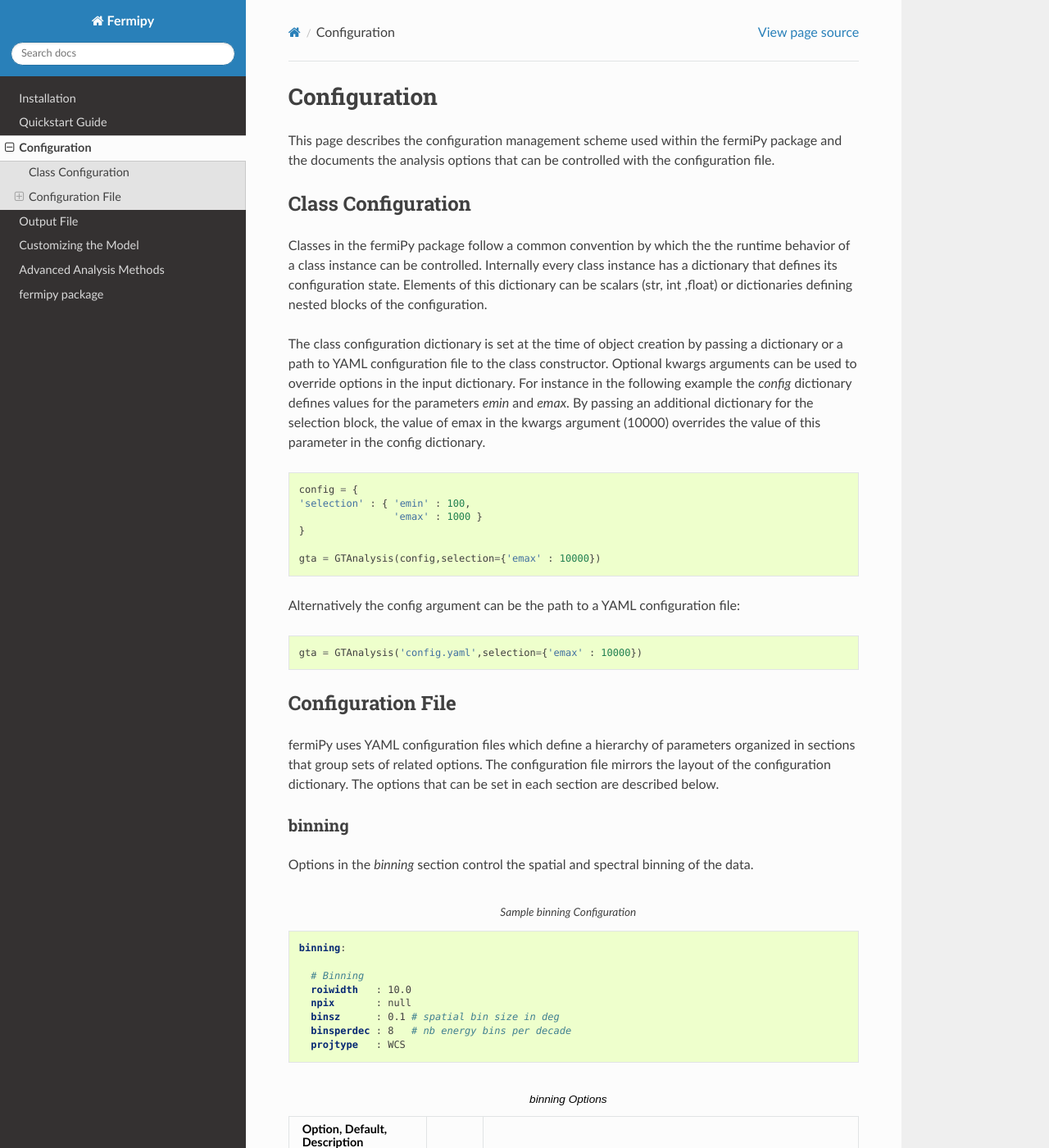
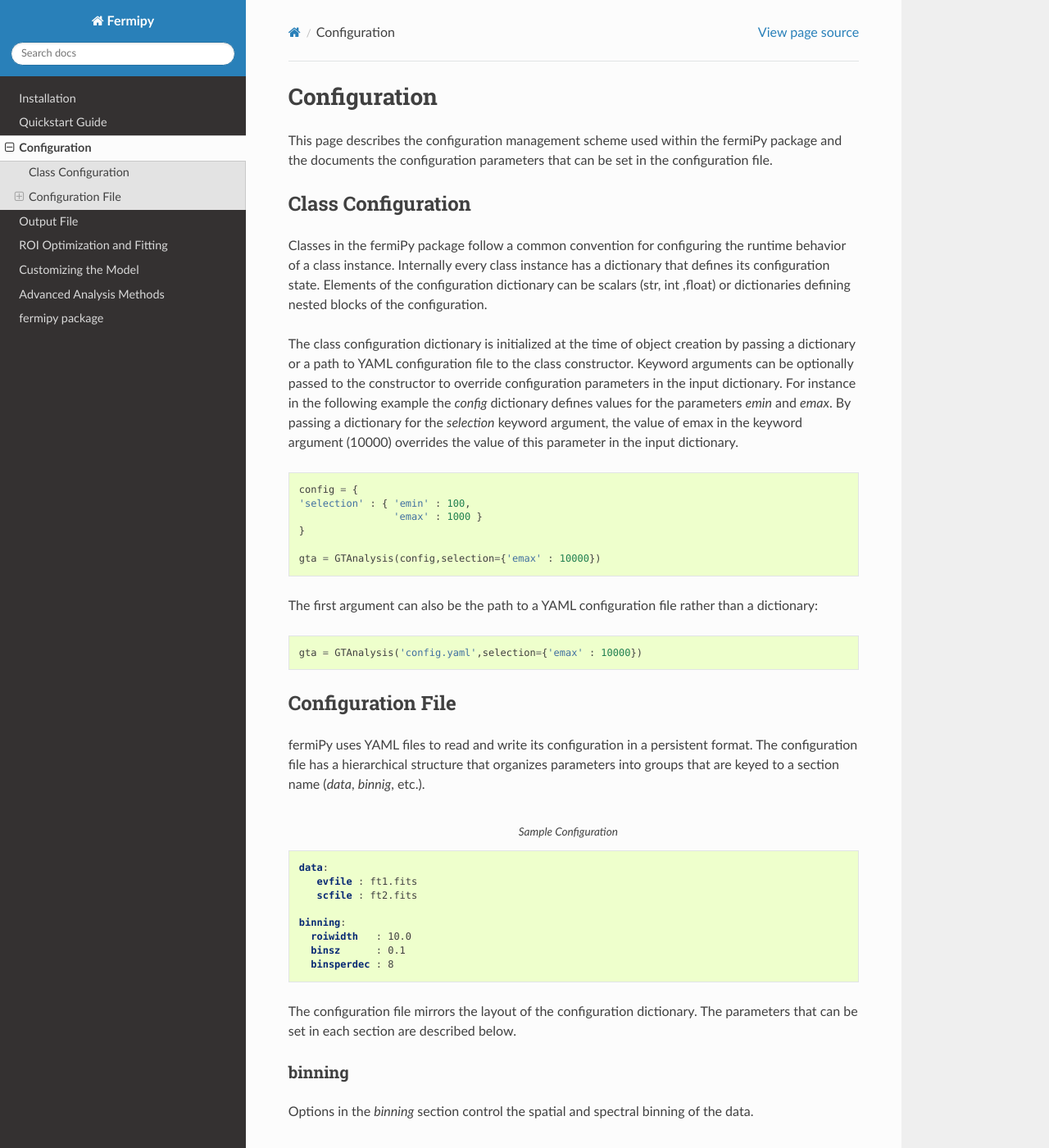
Before and after one commit to fermiPy/fermipy, a Sphinx documentation site: the page built from docs/config.rst, in a window 1280 px wide and 1400 px high. Shown: the whole window at 82% size. Built offline with Sphinx 7.4.7 and the Read the Docs theme 2.0.0, drawn with Linux system fonts in a browser that asks for light colours; the version number could not be read and is left out.

Commit message:
documentation updates

```diff
--- a/docs/config.rst
+++ b/docs/config.rst
@@ -4,29 +4,30 @@ Configuration
 =============
 
 This page describes the configuration management scheme used within
-the fermiPy package and the documents the analysis options that can be
-controlled with the configuration file.
+the fermiPy package and the documents the configuration parameters
+that can be set in the configuration file.
 
 
 ##################################
 Class Configuration
 ##################################
 
-Classes in the fermiPy package follow a common convention by which the
-the runtime behavior of a class instance can be controlled.
-Internally every class instance has a dictionary that defines its
-configuration state.  Elements of this dictionary can be scalars (str,
+Classes in the fermiPy package follow a common convention for
+configuring the runtime behavior of a class instance.  Internally
+every class instance has a dictionary that defines its configuration
+state.  Elements of the configuration dictionary can be scalars (str,
 int ,float) or dictionaries defining nested blocks of the
 configuration.
 
-The class configuration dictionary is set at the time of object
-creation by passing a dictionary or a path to YAML configuration file
-to the class constructor.  Optional kwargs arguments can be used to
-override options in the input dictionary.  For instance in the
-following example the *config* dictionary defines values for the
-parameters *emin* and *emax*.  By passing an additional dictionary for
-the selection block, the value of emax in the kwargs argument (10000)
-overrides the value of this parameter in the config dictionary.
+The class configuration dictionary is initialized at the time of
+object creation by passing a dictionary or a path to YAML
+configuration file to the class constructor.  Keyword arguments can be
+optionally passed to the constructor to override configuration
+parameters in the input dictionary.  For instance in the following
+example the *config* dictionary defines values for the parameters
+*emin* and *emax*.  By passing a dictionary for the *selection*
+keyword argument, the value of emax in the keyword argument (10000)
+overrides the value of this parameter in the input dictionary.
 
 .. code-block:: python
 
@@ -37,8 +38,8 @@ overrides the value of this parameter in the config dictionary.
 
    gta = GTAnalysis(config,selection={'emax' : 10000})
 
-Alternatively the config argument can be the path to a YAML
-configuration file:
+The first argument can also be the path to a YAML configuration file
+rather than a dictionary:
 
 .. code-block:: python
 
@@ -49,15 +50,26 @@ configuration file:
 Configuration File
 ##################################
 
-fermiPy uses YAML configuration files which define a hierarchy of
-parameters organized in sections that group sets of related options.
+fermiPy uses YAML files to read and write its configuration in a
+persistent format.  The configuration file has a hierarchical
+structure that organizes parameters into groups that are keyed to a
+section name (*data*, *binnig*, etc.).
+
+.. code-block:: yaml
+   :caption: Sample Configuration
+
+   data:
+      evfile : ft1.fits
+      scfile : ft2.fits
+
+   binning:
+     roiwidth   : 10.0
+     binsz      : 0.1
+     binsperdec : 8
+
 The configuration file mirrors the layout of the configuration
-dictionary.  The options that can be set in each section are described
-below.
-
-
-
-
+dictionary.  The parameters that can be set in each section are
+described below.
 
 binning
 -------
--- a/docs/index.rst
+++ b/docs/index.rst
@@ -31,6 +31,7 @@ Documentation Contents
    quickstart
    config
    output
+   fitting
    model
    advanced/index
    fermipy
--- a/docs/output.rst
+++ b/docs/output.rst
@@ -11,9 +11,9 @@ The current state of the ROI can be written at any point by calling
    >>> gta.write_roi('output.npy')
 
 The output file will contain all information about the state of the
-ROI up to that point in the analysis including model parameters and
-measured source characteristics (flux, TS, NPred).  An XML model file
-will also be saved for each analysis component.
+ROI as calculated up to that point in the analysis including model
+parameters and measured source characteristics (flux, TS, NPred).  An
+XML model file will also be saved for each analysis component.
 
 The output file can be read with `~numpy.load`:
 
```
Also changed, not shown: docs/config/fit_output.csv (added, +8 -0 lines), docs/fitting.rst (added, +83 -0 lines), 1 other file.
